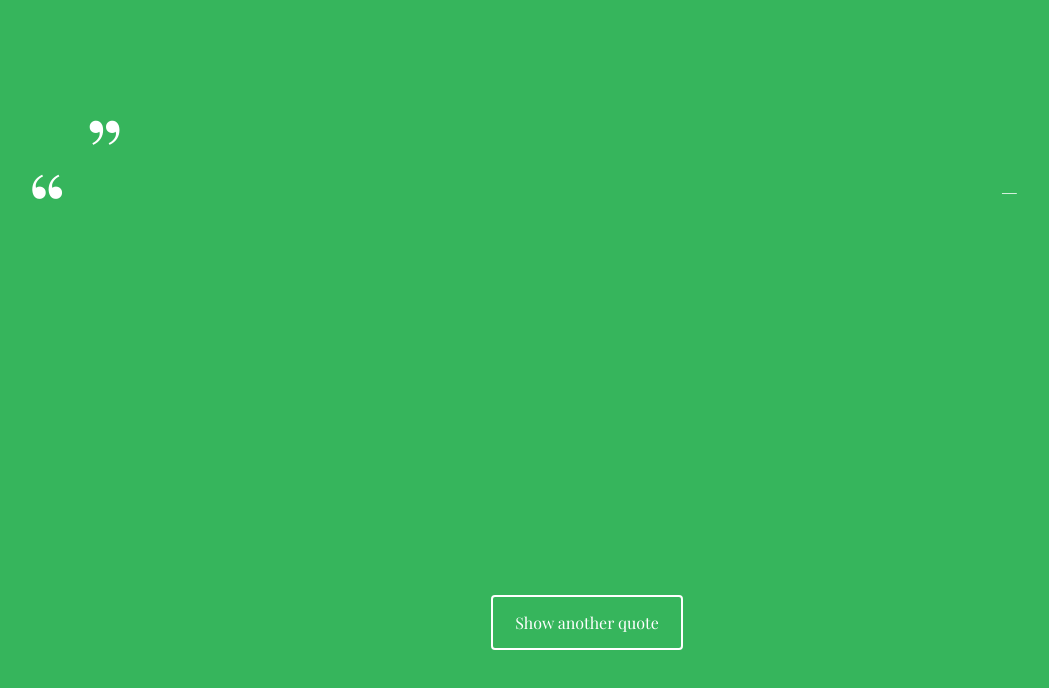
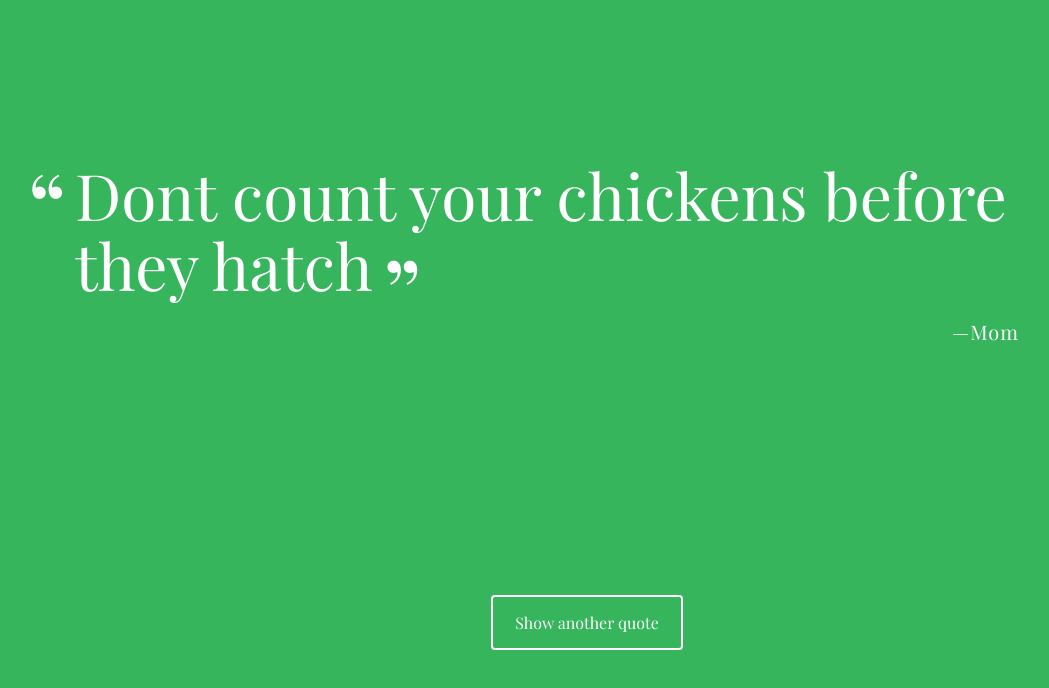
Before and after one commit to ajcassanodev/Project-01, a plain HTML site: page index.html in a window 1280 px wide. Shown: the whole page, without its empty margins (53-1102 px from the left). Drawn offline with nearby package versions, Linux system fonts and the light colour scheme; a web font is replaced by a local one.

Commit message:
FINAL FIXES
this is my final submit

```diff
--- a/index.html
+++ b/index.html
@@ -10,8 +10,8 @@
 <body>
   <div class="container">
     <div id="quote-box">
-      <p class="quote"></p>
-      <p class="source"></p>
+      <p class="quote">Dont count your chickens before they hatch</p>
+      <p class="source">Mom</p>
     </div>
     <button id="loadQuote">Show another quote</button>
   </div>
```
